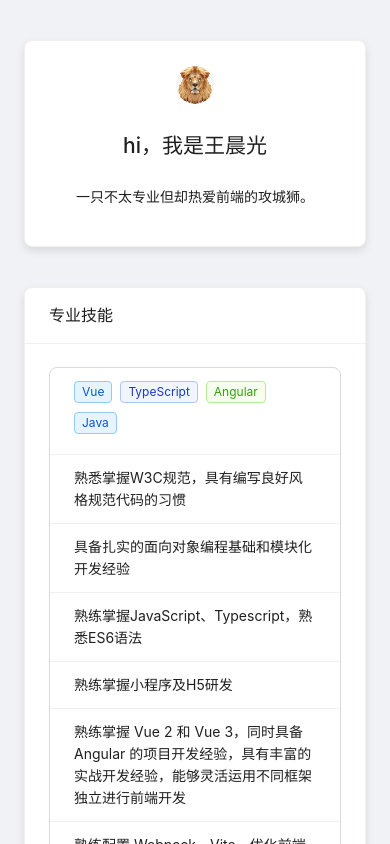
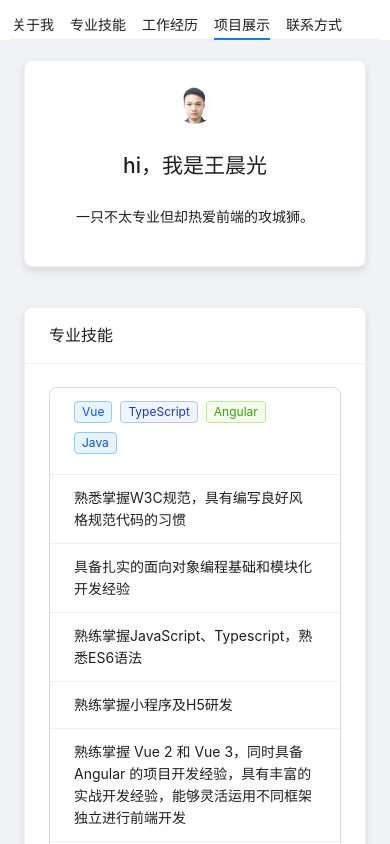
Before and after one commit to ChenguangWang/cg, a Vue app: page / in a window 390 px wide. Shown: the top 844 px of the page. Built offline with nearby package versions, Linux system fonts and the light colour scheme.

Commit message:
feat(兼容): 锚点兼容小屏

```diff
--- a/index.html
+++ b/index.html
@@ -1,13 +1,16 @@
 <!doctype html>
 <html lang="en">
+
 <head>
   <meta charset="UTF-8" />
   <link rel="icon" type="image/svg+xml" href="/vite.svg" />
   <meta name="viewport" content="width=device-width, initial-scale=1.0" />
-    <title>Vite + Vue + TS</title>
+  <title>王晨光-前端工程师</title>
 </head>
+
 <body>
   <div id="app"></div>
   <script type="module" src="/src/main.ts"></script>
 </body>
+
 </html>
--- a/src/views/Main.vue
+++ b/src/views/Main.vue
@@ -1,6 +1,11 @@
 <template>
   <div class="main-container">
-    <a-anchor class="anchor" :offsetTop="40" :items="ANCHOR_DATA"></a-anchor>
+    <a-anchor
+      class="anchor"
+      :direction="anchorDirection"
+      :offsetTop="anchorDirection == 'horizontal' ? 0 : 40"
+      :items="ANCHOR_DATA"
+    ></a-anchor>
 
     <div class="content">
       <!-- <div :style="{ background: '#fff', padding: '24px', minHeight: '380px' }">Content</div> -->
@@ -81,8 +86,9 @@
 </template>
 
 <script lang="ts">
-import { defineComponent, ref, onMounted } from 'vue';
-import LionImage from '@/assets/lion.png';
+import { defineComponent, ref, onMounted, onUnmounted } from 'vue';
+// import LionImage from '@/assets/lion.png';
+import LionImage from '@/assets/cg.jpeg';
 import { ClockCircleOutlined } from '@ant-design/icons-vue';
 import { ANCHOR_DATA } from './../settings/commonSettings';
 import Contact from '@/components/Contact.vue';
@@ -96,7 +102,8 @@ export default defineComponent({
     };
   },
   setup() {
-    const targetOffset = ref<number | undefined>(undefined);
+    // 锚点方向
+    const anchorDirection = ref('vertical');
 
     const skillsData: String[] = [
       '熟悉掌握W3C规范，具有编写良好风格规范代码的习惯',
@@ -111,10 +118,19 @@ export default defineComponent({
       '具备使用 Jenkins 集成 Git、Maven、Node.js 等工具的能力，确保项目构建、测试、部署流程自动化',
       '熟练使用Git及其工作流，合理管理分支提高敏捷开发',
     ];
+    const resizeFunc = () => {
+      anchorDirection.value = window.innerWidth <= 768 ? 'horizontal' : 'vertical';
+    };
+
     onMounted(() => {
-      targetOffset.value = window.innerHeight / 2;
+      resizeFunc();
+      window.addEventListener('resize', resizeFunc);
+    });
+    onUnmounted(() => {
+      window.removeEventListener('resize', resizeFunc);
     });
     return {
+      anchorDirection,
       selectedKeys: ref<string[]>(['about']),
       skillsData,
       ANCHOR_DATA,
@@ -178,6 +194,9 @@ export default defineComponent({
   }
   .company-time {
     color: #aaa;
+    min-width: 100px;
+    text-align: right;
+    white-space: nowrap;
   }
   :deep(.ant-timeline-item-last .ant-timeline-item-content) {
     min-height: 0;
@@ -186,12 +205,21 @@ export default defineComponent({
 
 @media screen and (max-width: 768px) {
   .main-container {
+    flex-direction: column;
+    align-items: center;
     .content {
       width: 100%;
-      padding: 0 24px;
+      padding: 20px 24px 24px;
     }
     .anchor {
-      display: none;
+      padding-top: 0;
+      padding: 10px;
+      background: #fff;
+      width: 100vw;
+      height: 40px;
+      position: fixed;
+      top: 0;
+      z-index: 1;
     }
   }
 }
```
Lines whose indentation alone changed are shown as unchanged.
